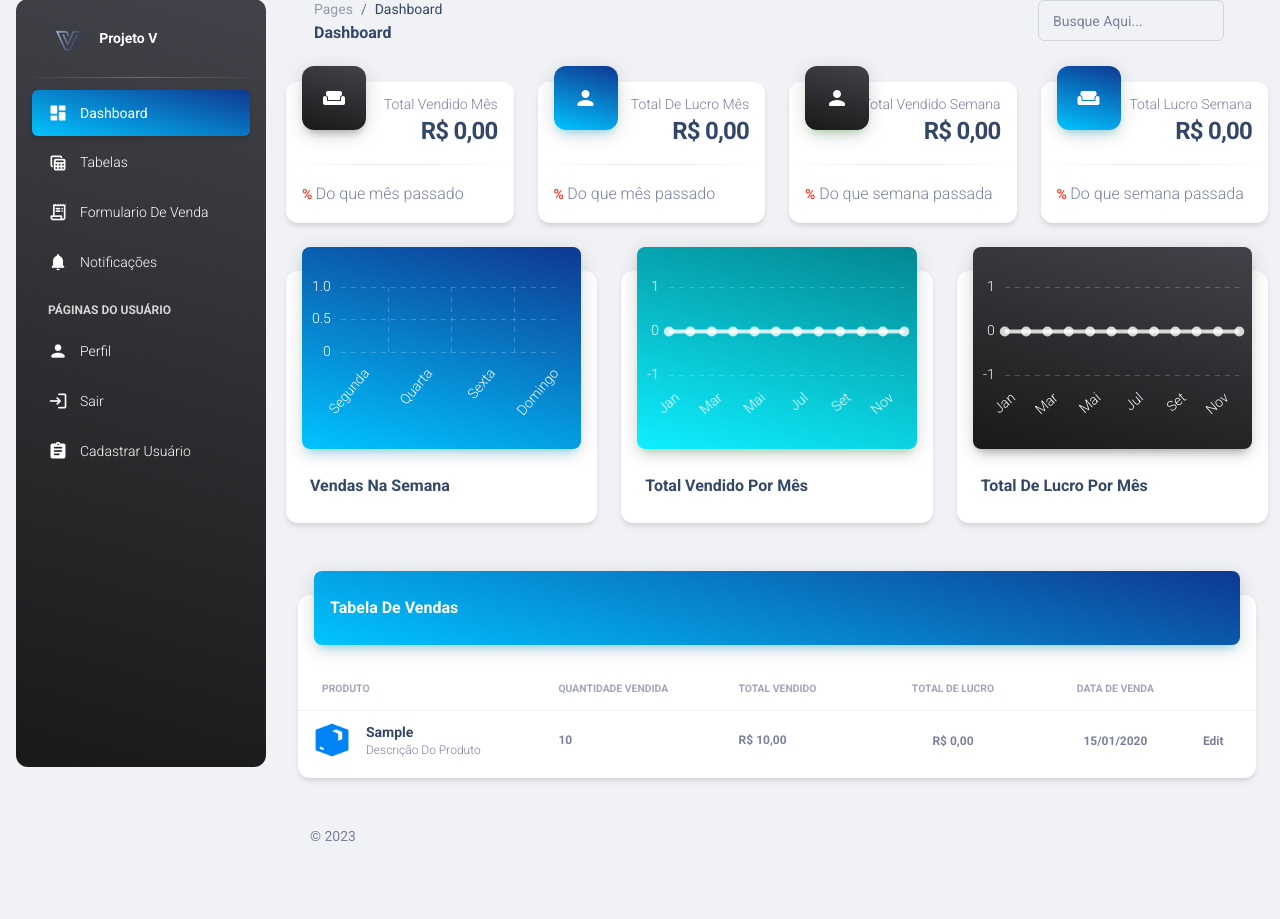
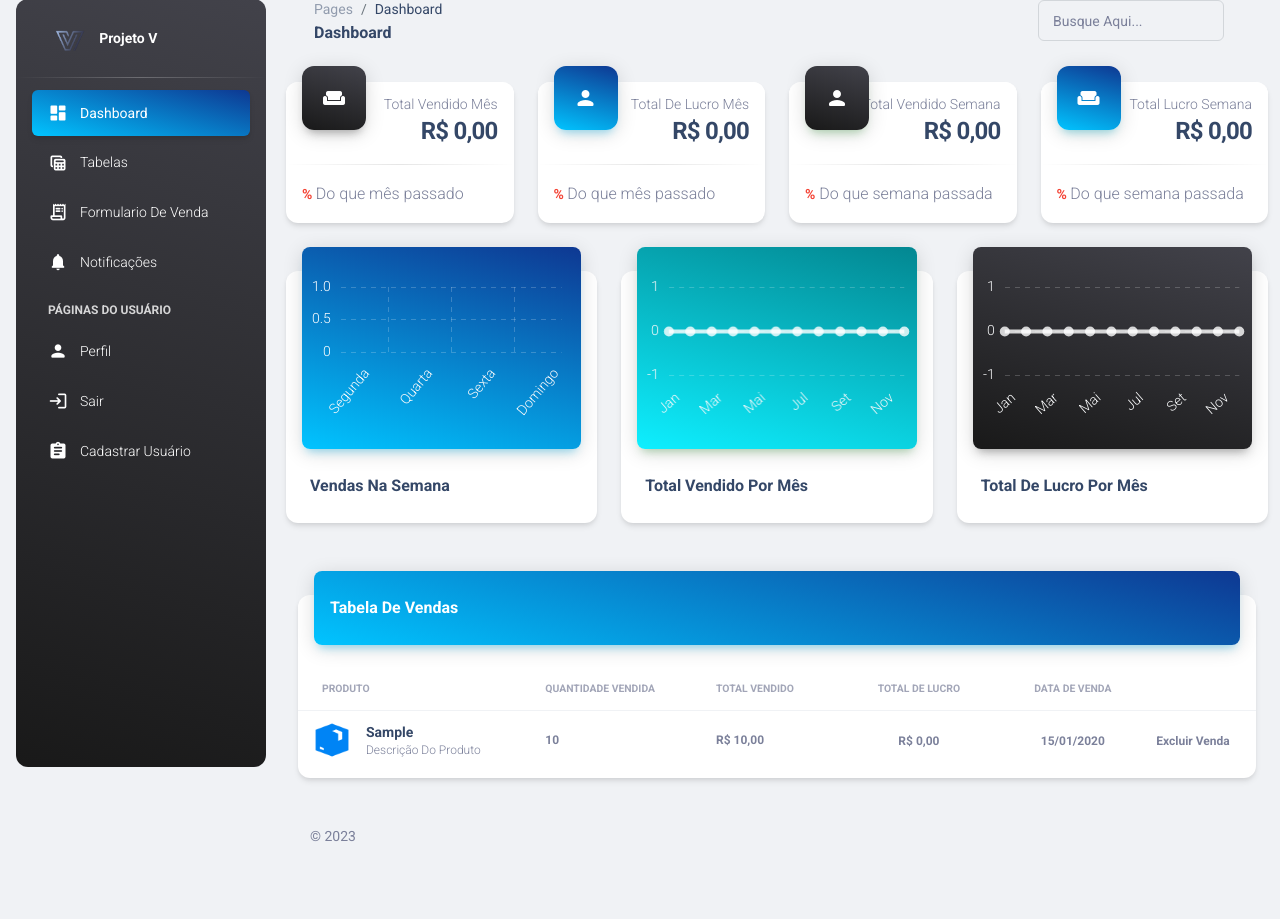
Before and after one commit to AXS05000/projeto-vendas, a Django app: page /dashboard/ in a window 1280 px wide. Shown: the part 17-936 px from the top of the page. Run offline with Django 4.2, Linux system fonts and the light colour scheme; a user stored in the database is signed in; tables that the repository leaves empty hold one stand-in row (values such as "Sample post"); some libraries are stand-ins or nearby versions.

Commit message:
V - 11-03-2023 22:19

```diff
--- a/core/models.py
+++ b/core/models.py
@@ -75,7 +75,8 @@ class Venda(Base):
         ordering = ['data_da_venda']
 
     def __str__(self):
-        return f'{self.data_da_venda} - {self.quantidade_vendida} - {self.produto}'
+        data_formatada = self.data_da_venda.strftime('%d/%m/%Y')
+        return f'{data_formatada} - {self.quantidade_vendida} - {self.produto}'
 
     @property
     def total_vendido(self):
--- a/core/urls.py
+++ b/core/urls.py
@@ -1,7 +1,8 @@
 from django.urls import path
 
-from .views import (DashListView, FormularioDeVendaCreateView, VendaListView,
-                    extrato, notifications, profile, sign_in, tables)
+from .views import (DashListView, FormularioDeVendaCreateView, VendaDeleteView,
+                    VendaListView, extrato, notifications, profile, sign_in,
+                    tables)
 
 urlpatterns = [
     path('formulariodevenda/', FormularioDeVendaCreateView.as_view(),
@@ -9,6 +10,7 @@ urlpatterns = [
     path('sale_list/', VendaListView.as_view(),
          name='sale_list'),
     path('dashboard/', DashListView.as_view(), name='dashboard'),
+    path('venda/excluir/<int:pk>/', VendaDeleteView.as_view(), name='vendadelete'),
     path('tables/', tables, name='tables'),
     path('extrato/', extrato, name='extrato'),
     path('notifications/', notifications, name='notifications'),
--- a/core/views.py
+++ b/core/views.py
@@ -3,11 +3,12 @@ from datetime import datetime
 from django import forms
 from django.contrib import messages
 from django.contrib.auth.decorators import login_required
+from django.contrib.auth.mixins import LoginRequiredMixin
 from django.core.paginator import PageNotAnInteger, Paginator
 from django.db.models import F, FloatField, Q, Sum
 from django.db.models.functions import (ExtractMonth, ExtractWeekDay,
                                         ExtractYear)
-from django.shortcuts import redirect, render
+from django.shortcuts import get_object_or_404, redirect, render
 from django.urls import reverse_lazy
 from django.utils import timezone
 from django.utils.decorators import method_decorator
@@ -96,6 +97,9 @@ class DashListView(ListView):
     def get(self, request, *args, **kwargs):
         self.object_list = self.get_queryset()
         return super().get(request, *args, **kwargs)
+
+    def get_queryset(self):
+        return super().get_queryset().order_by('-data_da_venda')
 
     def get_context_data(self, **kwargs):
         context = super().get_context_data(**kwargs)
@@ -414,6 +418,16 @@ class DashListView(ListView):
         return context
 
 
+class VendaDeleteView(LoginRequiredMixin, DeleteView):
+    model = Venda
+    template_name = 'pages/venda_confirm_delete.html'
+    success_url = reverse_lazy('dashboard')
+
+    def get_object(self, queryset=None):
+        pk = self.kwargs.get('pk')
+        return get_object_or_404(Venda, pk=pk)
+
+
 @login_required
 def tables(request):
     return render(request, 'pages/tables.html')
--- a/templates/pages/dashboard.html
+++ b/templates/pages/dashboard.html
@@ -303,8 +303,8 @@
                             <span class="text-secondary text-xs font-weight-bold">{{ sale.data_da_venda|date:"d/m/Y" }}</span>
                           </td>
                           <td class="align-middle">
-                            <a href="javascript:;" class="text-secondary font-weight-bold text-xs" data-toggle="tooltip" data-original-title="Edit user">
-                              Edit
+                            <a href="{% url 'vendadelete' sale.id %}" class="text-secondary font-weight-bold text-xs" data-toggle="tooltip" data-original-title="Edit user">
+                              Excluir Venda
                             </a>
                           </td>
                         </tr>
@@ -344,8 +344,8 @@
                   </span>
 
                   {% if page_obj.has_next %}
-                  <a href="?page={{ page_obj.next_page_number }}">próxima &rsaquo;</a>
-                  <a href="?page={{ page_obj.paginator.num_pages }}">última &raquo;</a>
+                  <a href="?page={{ page_obj.next_page_number }}">Próxima &rsaquo;</a>
+                  <a href="?page={{ page_obj.paginator.num_pages }}">Última &raquo;</a>
                   {% endif %}
               </span>
           </div>
```
Also changed, not shown: templates/pages/venda_confirm_delete.html (added, +18 -0 lines).
